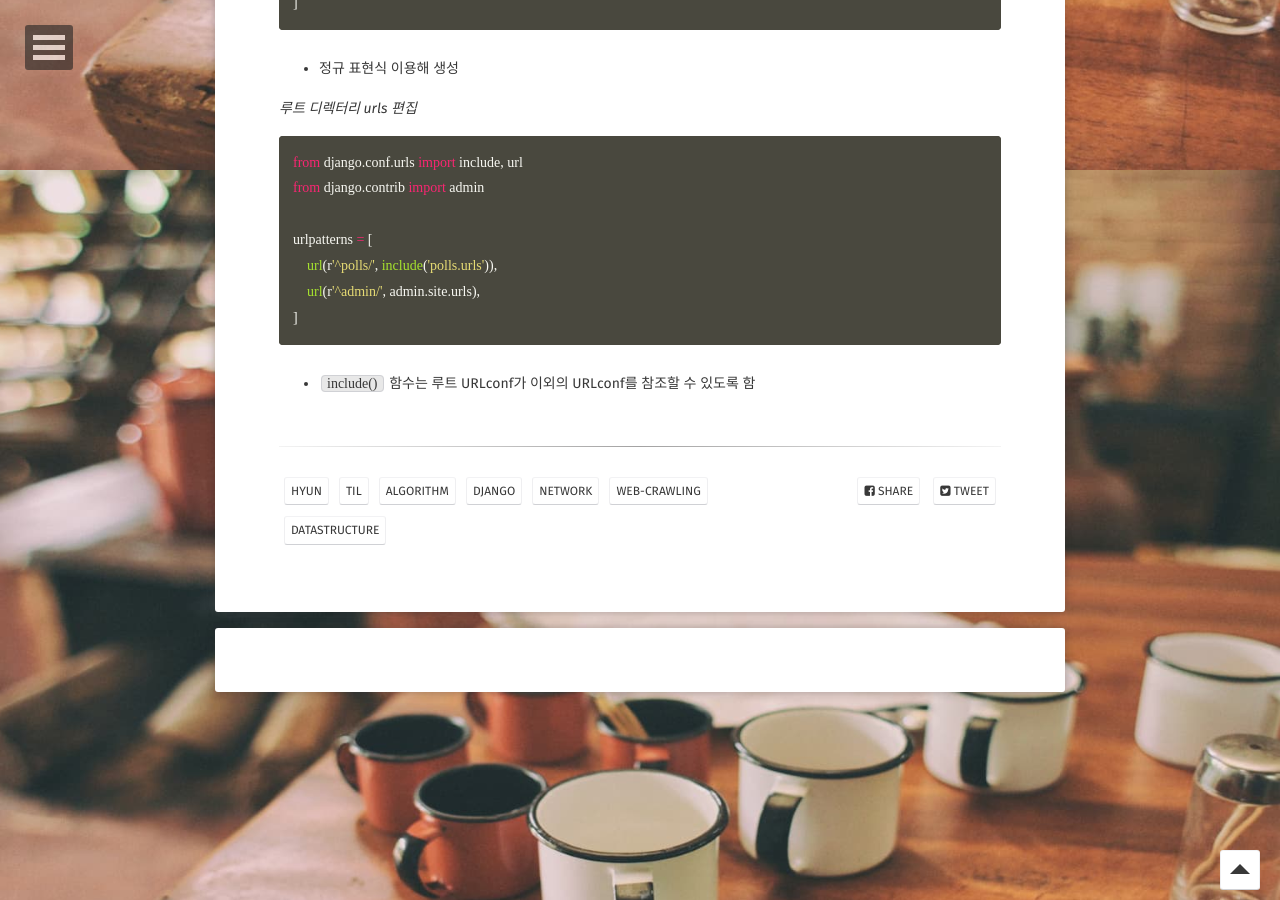
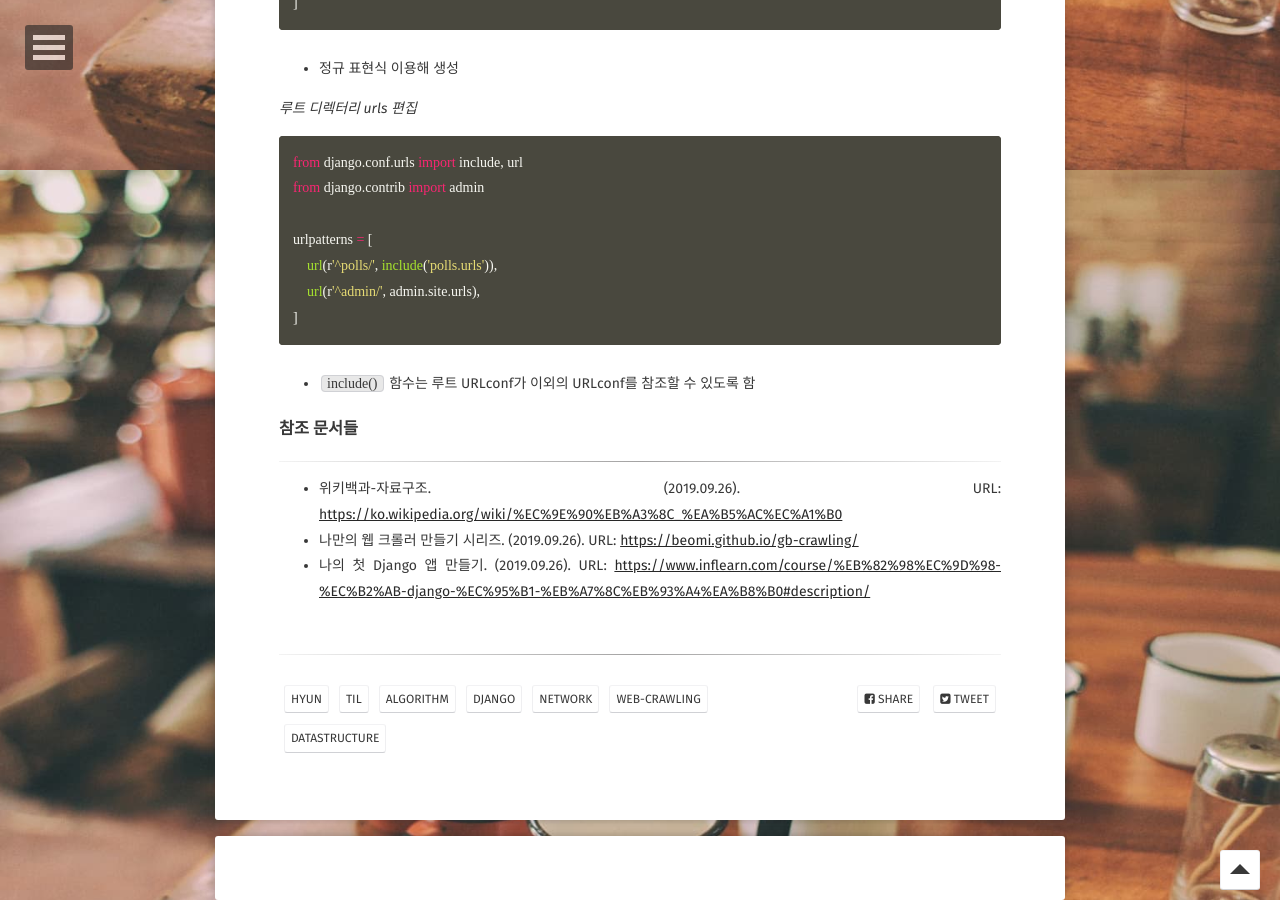
Before and after one commit to smilelife12/smilelife12.github.io, a Jekyll site: the page built from _posts/2019-09-26-TIL.md, in a window 1280 px wide and 900 px high, scrolled down 4330 px. Built offline with Jekyll 4.4.1, drawn with Linux system fonts in a browser that asks for light colours; some web fonts are replaced; comment, search, counter and statistics services are not loaded.

Commit message:
Update 2019-09-26-TIL.md

````diff
--- a/_posts/2019-09-26-TIL.md
+++ b/_posts/2019-09-26-TIL.md
@@ -197,3 +197,9 @@ urlpatterns = [
 ]
 ```
 - `include()` 함수는 루트 URLconf가 이외의 URLconf를 참조할 수 있도록 함
+
+### 참조 문서들
+- - -
+- 위키백과-자료구조. (2019.09.26). URL: [https://ko.wikipedia.org/wiki/%EC%9E%90%EB%A3%8C_%EA%B5%AC%EC%A1%B0](https://ko.wikipedia.org/wiki/%EC%9E%90%EB%A3%8C_%EA%B5%AC%EC%A1%B0)
+- 나만의 웹 크롤러 만들기 시리즈. (2019.09.26). URL: [https://beomi.github.io/gb-crawling/](https://beomi.github.io/gb-crawling/)
+- 나의 첫 Django 앱 만들기. (2019.09.26). URL: [https://www.inflearn.com/course/%EB%82%98%EC%9D%98-%EC%B2%AB-django-%EC%95%B1-%EB%A7%8C%EB%93%A4%EA%B8%B0#description/](https://www.inflearn.com/course/%EB%82%98%EC%9D%98-%EC%B2%AB-django-%EC%95%B1-%EB%A7%8C%EB%93%A4%EA%B8%B0#description/)
````
